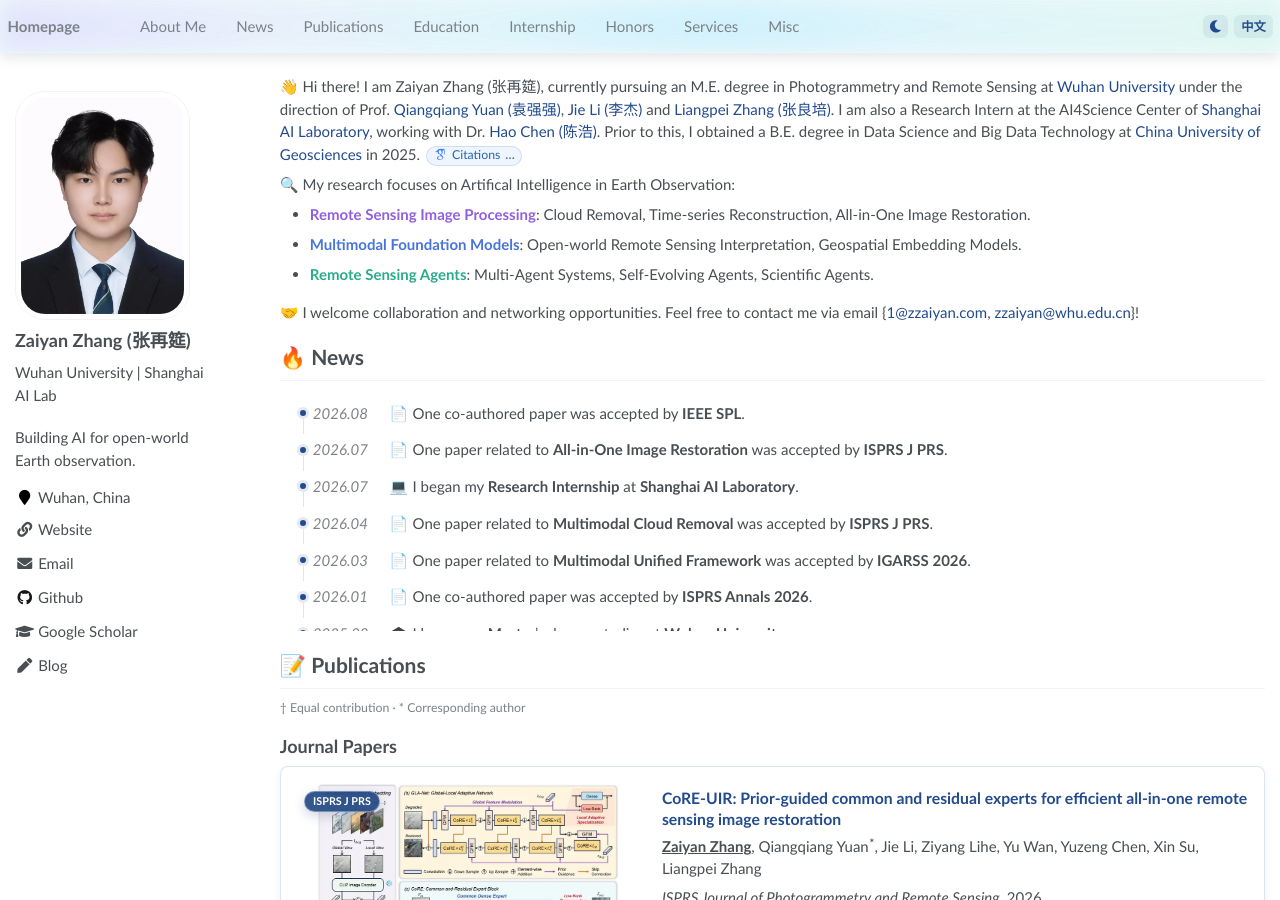
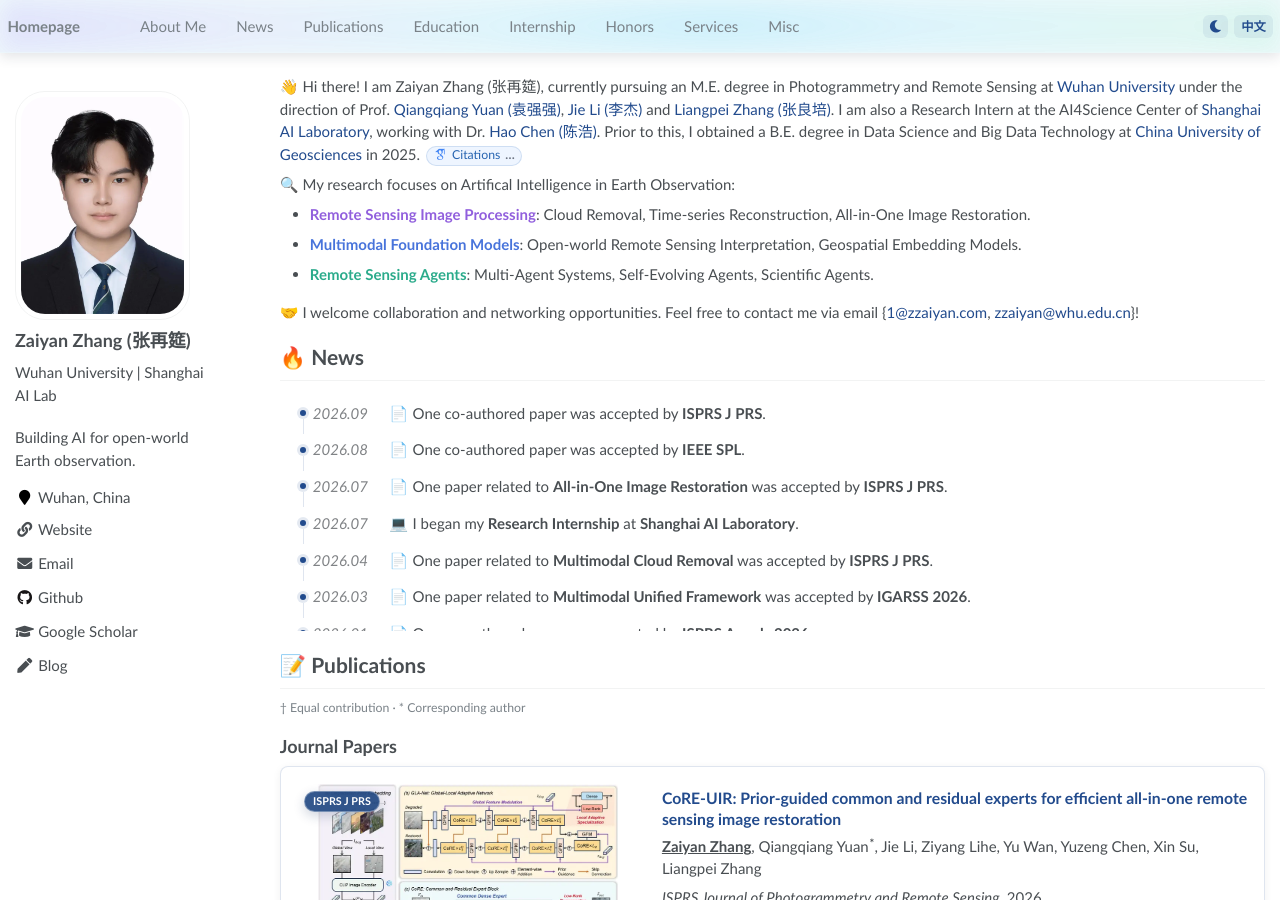
Before and after one commit to zzaiyan/zzaiyan.github.io, a Jekyll site: the page built from _pages/about.md, in a window 1280 px wide and 900 px high. Built offline with Jekyll 4.4.1, drawn with Linux system fonts in a browser that asks for light colours; some web fonts are replaced; a script that is not in the unit is left out.

Commit message:
更新ISPRS J PRS录用新闻日期

```diff
--- a/_data/news.json
+++ b/_data/news.json
@@ -1,4 +1,10 @@
 [
+    {
+        "date": "2026.09",
+        "emoji": "📄",
+        "content": "One co-authored paper was accepted by **ISPRS J PRS**.",
+        "content_zh": "一篇合作论文被 **ISPRS J PRS** 录用。"
+    },
     {
         "date": "2026.08",
         "emoji": "📄",
```
